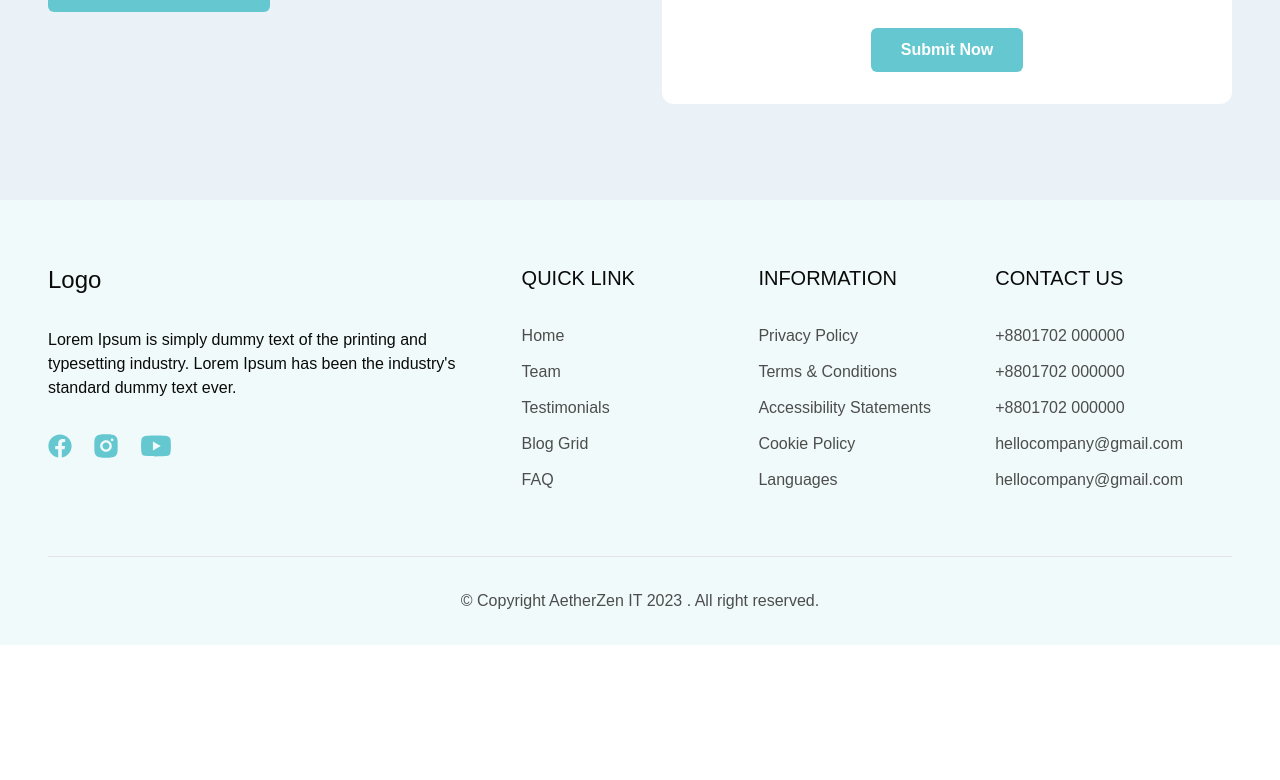
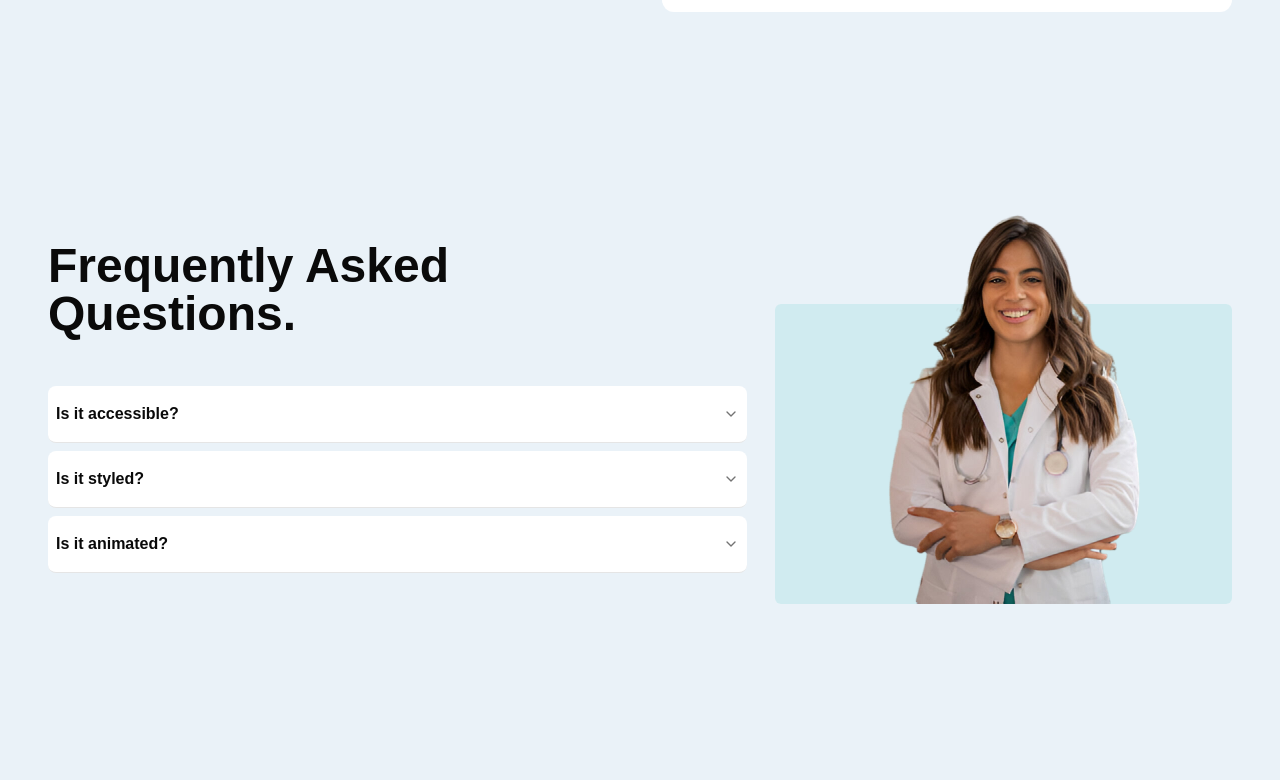
Before and after one commit to AetherZen/medical-saas, a Next.js app: page / in a window 1280 px wide. Shown: the part 760-1540 px from the top of the page. Before the commit the page ends 1405 px from the top, so only its background shows below. Built offline with nearby package versions, Linux system fonts and the light colour scheme.

Commit message:
created faq section

```diff
--- a/package.json
+++ b/package.json
@@ -9,6 +9,7 @@
     "lint": "next lint"
   },
   "dependencies": {
+    "@radix-ui/react-accordion": "^1.2.1",
     "class-variance-authority": "^0.7.0",
     "clsx": "^2.1.1",
     "lucide-react": "^0.456.0",
--- a/src/app/(client)/layout.js
+++ b/src/app/(client)/layout.js
@@ -4,7 +4,7 @@ import Navbar from "@/components/shared/navbar/Navbar";
 export default function ClientLayout({ children }) {
   return (
     <div>
-      <Navbar />
+      {/* <Navbar /> */}
       {children}
       <Footer />
     </div>
--- a/src/app/(client)/page.js
+++ b/src/app/(client)/page.js
@@ -1,9 +1,11 @@
+import FAQ from "@/components/home/FAQ/FAQ";
 import Hero from "@/components/home/Hero/Hero";
 
 const page = () => {
   return (
     <div>
       <Hero />
+      <FAQ />
     </div>
   );
 };
--- /dev/null
+++ b/src/components/home/FAQ/FAQ.jsx
@@ -0,0 +1,78 @@
+import {
+  Accordion,
+  AccordionContent,
+  AccordionItem,
+  AccordionTrigger,
+} from "@/components/ui/accordion";
+import Image from "next/image";
+
+const FAQ = () => {
+  return (
+    <div className="max-content-width section-padding-x section-padding-y bg-[#EAF2F8]">
+      <div className="grid grid-cols-1 items-center lg:grid-cols-5 gap-7 lg:h-[500px]">
+        <div className="col-span-5 lg:col-span-3 py-5">
+          <h1 className="text-xl md:text-5xl font-semibold text-center lg:text-left ">
+            Frequently Asked <br />
+            Questions.
+          </h1>
+          <Accordion
+            type="single"
+            collapsible
+            className="w-full mt-12 lg:h-[280px]"
+          >
+            <AccordionItem className="bg-white px-2 rounded-lg" value="item-1">
+              <AccordionTrigger className="text-sm md:text-base font-semibold">
+                Is it accessible?
+              </AccordionTrigger>
+              <AccordionContent className="text-[#6E6E6E] text-[12px] md:text-sm">
+                Lorem Ipsum is simply dummy text of the printing and typesetting
+                industry. Lorem Ipsum has been the industry's standard dummy
+                text ever since the 1500s, when an unknown printer took a galley
+                of type and scrambled it to make a type specimen book.
+              </AccordionContent>
+            </AccordionItem>
+            <AccordionItem
+              className="bg-white px-2 rounded-lg mt-2"
+              value="item-2"
+            >
+              <AccordionTrigger className="text-sm md:text-base font-semibold">
+                Is it styled?
+              </AccordionTrigger>
+              <AccordionContent className="text-[#6E6E6E] text-[12px] md:text-sm">
+                Lorem Ipsum is simply dummy text of the printing and typesetting
+                industry. Lorem Ipsum has been the industry's standard dummy
+                text ever since the 1500s, when an unknown printer took a galley
+                of type and scrambled it to make a type specimen book.
+              </AccordionContent>
+            </AccordionItem>
+            <AccordionItem
+              className="bg-white px-2 rounded-lg mt-2"
+              value="item-3"
+            >
+              <AccordionTrigger className="text-sm md:text-base font-semibold">
+                Is it animated?
+              </AccordionTrigger>
+              <AccordionContent className="text-[#6E6E6E] text-[12px] md:text-sm">
+                Lorem Ipsum is simply dummy text of the printing and typesetting
+                industry. Lorem Ipsum has been the industry's standard dummy
+                text ever since the 1500s, when an unknown printer took a galley
+                of type and scrambled it to make a type specimen book.
+              </AccordionContent>
+            </AccordionItem>
+          </Accordion>
+        </div>
+        <div className="lg:col-span-2  h-[300px] rounded-md bg-[#C0E8EC99] relative py-10 hidden lg:block">
+          <Image
+            height={608}
+            width={293}
+            src="/faq.png"
+            className="mx-auto absolute bottom-0 left-[20%]"
+            alt="faq"
+          />
+        </div>
+      </div>
+    </div>
+  );
+};
+
+export default FAQ;
--- /dev/null
+++ b/src/components/ui/accordion.jsx
@@ -0,0 +1,43 @@
+"use client"
+
+import * as React from "react"
+import * as AccordionPrimitive from "@radix-ui/react-accordion"
+import { ChevronDown } from "lucide-react"
+
+import { cn } from "@/lib/utils"
+
+const Accordion = AccordionPrimitive.Root
+
+const AccordionItem = React.forwardRef(({ className, ...props }, ref) => (
+  <AccordionPrimitive.Item ref={ref} className={cn("border-b", className)} {...props} />
+))
+AccordionItem.displayName = "AccordionItem"
+
+const AccordionTrigger = React.forwardRef(({ className, children, ...props }, ref) => (
+  <AccordionPrimitive.Header className="flex">
+    <AccordionPrimitive.Trigger
+      ref={ref}
+      className={cn(
+        "flex flex-1 items-center justify-between py-4 text-sm font-medium transition-all hover:underline text-left [&[data-state=open]>svg]:rotate-180",
+        className
+      )}
+      {...props}>
+      {children}
+      <ChevronDown
+        className="h-4 w-4 shrink-0 text-muted-foreground transition-transform duration-200" />
+    </AccordionPrimitive.Trigger>
+  </AccordionPrimitive.Header>
+))
+AccordionTrigger.displayName = AccordionPrimitive.Trigger.displayName
+
+const AccordionContent = React.forwardRef(({ className, children, ...props }, ref) => (
+  <AccordionPrimitive.Content
+    ref={ref}
+    className="overflow-hidden text-sm data-[state=closed]:animate-accordion-up data-[state=open]:animate-accordion-down"
+    {...props}>
+    <div className={cn("pb-4 pt-0", className)}>{children}</div>
+  </AccordionPrimitive.Content>
+))
+AccordionContent.displayName = AccordionPrimitive.Content.displayName
+
+export { Accordion, AccordionItem, AccordionTrigger, AccordionContent }
--- a/tailwind.config.js
+++ b/tailwind.config.js
@@ -9,10 +9,10 @@ module.exports = {
   theme: {
   	extend: {
   		colors: {
-			az: {
-				primary: "#65C8D0",
-				textDark: "#F1F4FB"
-			},
+  			az: {
+  				primary: '#65C8D0',
+  				textDark: '#F1F4FB'
+  			},
   			background: 'hsl(var(--background))',
   			foreground: 'hsl(var(--foreground))',
   			card: {
@@ -58,6 +58,28 @@ module.exports = {
   			lg: 'var(--radius)',
   			md: 'calc(var(--radius) - 2px)',
   			sm: 'calc(var(--radius) - 4px)'
+  		},
+  		keyframes: {
+  			'accordion-down': {
+  				from: {
+  					height: '0'
+  				},
+  				to: {
+  					height: 'var(--radix-accordion-content-height)'
+  				}
+  			},
+  			'accordion-up': {
+  				from: {
+  					height: 'var(--radix-accordion-content-height)'
+  				},
+  				to: {
+  					height: '0'
+  				}
+  			}
+  		},
+  		animation: {
+  			'accordion-down': 'accordion-down 0.2s ease-out',
+  			'accordion-up': 'accordion-up 0.2s ease-out'
   		}
   	}
   },
```
Also changed, not shown: public/faq.png (added), 1 other file (tests, documents, lock files or other folders).
